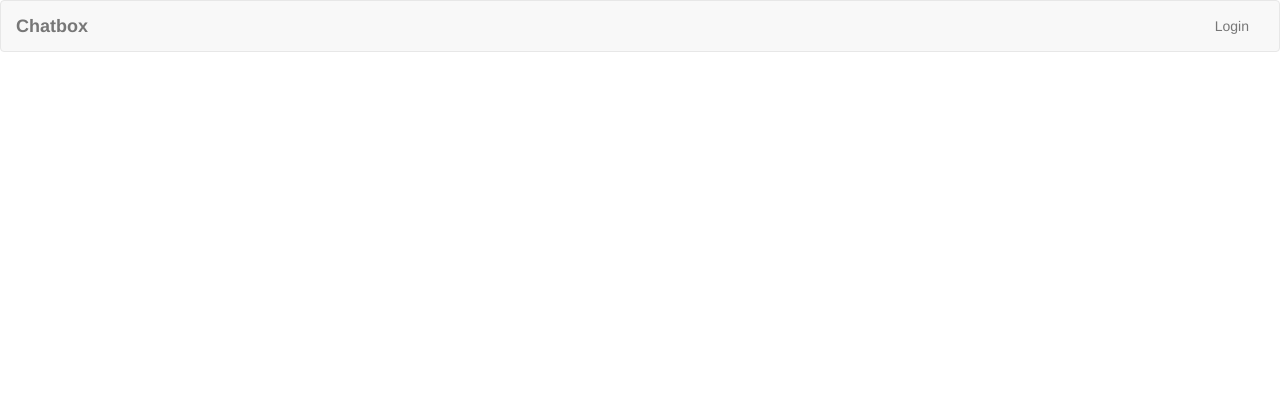
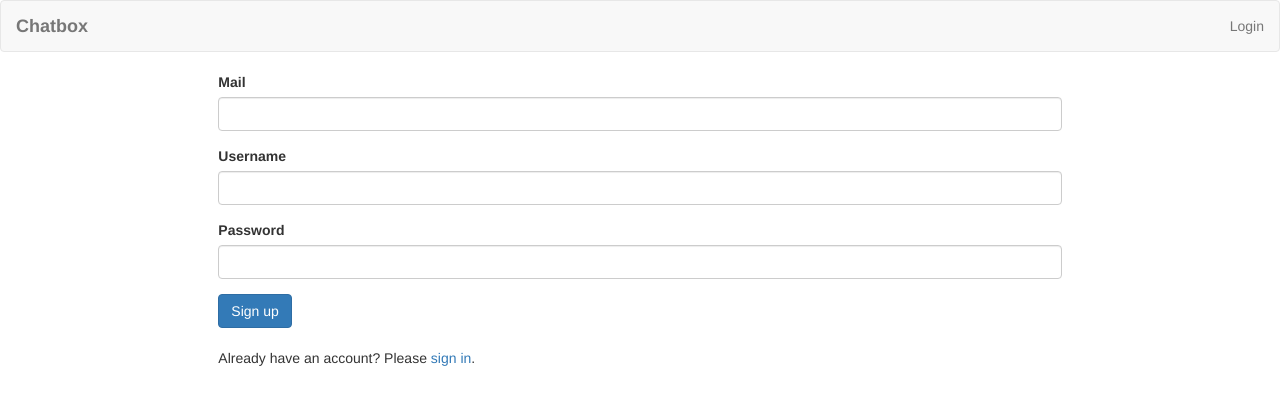
Before and after one commit to KNZegelaar/chatbox, an Angular app in the folder chatbox/: page /register in a window 1280 px wide. Shown: the top 404 px of the page. Built offline with nearby package versions, Linux system fonts and the light colour scheme.

Commit message:
added signin and signup components

```diff
--- a/chatbox/src/app/app.component.html
+++ b/chatbox/src/app/app.component.html
@@ -1 +1,2 @@
 <app-navigation></app-navigation>
+<router-outlet></router-outlet>
--- a/chatbox/src/app/app.module.ts
+++ b/chatbox/src/app/app.module.ts
@@ -1,16 +1,26 @@
 import { BrowserModule } from '@angular/platform-browser';
 import { NgModule } from '@angular/core';
-
+import {RouterModule, Routes} from '@angular/router';
 import { AppComponent } from './app.component';
 import { NavigationComponent } from './navigation/navigation.component';
+import { SigninComponent } from './authentication/signin/signin.component';
+import { SignupComponent } from './authentication/signup/signup.component';
+
+const appRoutes: Routes = [
+  { path: 'login', component: SigninComponent },
+  { path: 'register', component: SignupComponent }
+];
 
 @NgModule({
   declarations: [
     AppComponent,
-    NavigationComponent
+    NavigationComponent,
+    SigninComponent,
+    SignupComponent
   ],
   imports: [
-    BrowserModule
+    BrowserModule,
+    RouterModule.forRoot(appRoutes)
   ],
   providers: [],
   bootstrap: [AppComponent]
--- /dev/null
+++ b/chatbox/src/app/authentication/signin/signin.component.html
@@ -0,0 +1,17 @@
+<div class="row">
+  <div class="col-xs-12 col-sm-10 col-md-8 col-smoffset-1 col-md-offset-2">
+    <form>
+      <div class="form-group">
+        <label for="username">Username</label>
+        <input type="username" id="username" name="username" ngmodel class="form-control">
+      </div>
+      <div class="form-group">
+        <label for="password">Password</label>
+        <input type="password" id="password" name="password" ngmodel class="form-control">
+      </div>
+      <button class="btn btn-primary" type="submit">Sign in</button>
+
+      <p><br/>Don't have an account yet? Please <a routerLink="/register"> sign up</a>.</p>
+    </form>
+  </div>
+</div>
--- /dev/null
+++ b/chatbox/src/app/authentication/signin/signin.component.ts
@@ -0,0 +1,15 @@
+import { Component, OnInit } from '@angular/core';
+
+@Component({
+  selector: 'app-signin',
+  templateUrl: './signin.component.html',
+  styleUrls: ['./signin.component.css']
+})
+export class SigninComponent implements OnInit {
+
+  constructor() { }
+
+  ngOnInit() {
+  }
+
+}
--- /dev/null
+++ b/chatbox/src/app/authentication/signup/signup.component.html
@@ -0,0 +1,21 @@
+<div class="row">
+  <div class="col-xs-12 col-sm-10 col-md-8 col-smoffset-1 col-md-offset-2">
+    <form>
+      <div class="form-group">
+      <label for="email">Mail</label>
+      <input type="email" id="email" name="email" ngmodel class="form-control">
+      </div>
+      <div class="form-group">
+        <label for="username">Username</label>
+        <input type="username" id="username" name="username" ngmodel class="form-control">
+      </div>
+      <div class="form-group">
+        <label for="password">Password</label>
+        <input type="password" id="password" name="password" ngmodel class="form-control">
+      </div>
+      <button class="btn btn-primary" type="submit">Sign up</button>
+
+      <p><br/>Already have an account? Please <a routerLink="/login"> sign in</a>.</p>
+    </form>
+  </div>
+</div>
--- /dev/null
+++ b/chatbox/src/app/authentication/signup/signup.component.ts
@@ -0,0 +1,15 @@
+import { Component, OnInit } from '@angular/core';
+
+@Component({
+  selector: 'app-signup',
+  templateUrl: './signup.component.html',
+  styleUrls: ['./signup.component.css']
+})
+export class SignupComponent implements OnInit {
+
+  constructor() { }
+
+  ngOnInit() {
+  }
+
+}
--- a/chatbox/src/app/navigation/navigation.component.html
+++ b/chatbox/src/app/navigation/navigation.component.html
@@ -1,12 +1,10 @@
 <nav class="navbar navbar-default">
   <div class="container-fluid">
     <div class="navbar-header">
-      <a href="#" class="navbar-brand"><b>Chatbox</b></a>
+      <a routerLink="/" class="navbar-brand"><b>Chatbox</b></a>
     </div>
-    <div class="collapse navbar-collapse">
       <ul class="nav navbar-nav navbar-right">
-        <li><a href="#"> Login </a></li>
+        <li><a routerLink="/login"> Login </a></li>
       </ul>
-    </div>
   </div>
 </nav>
```
Also changed, not shown: chatbox/src/app/authentication/signin/signin.component.css (added), chatbox/src/app/authentication/signup/signup.component.css (added).
